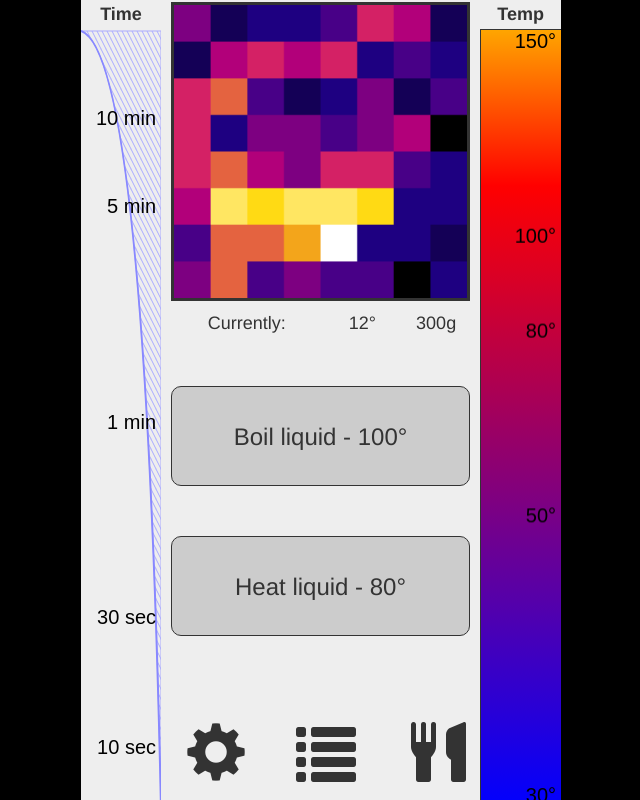
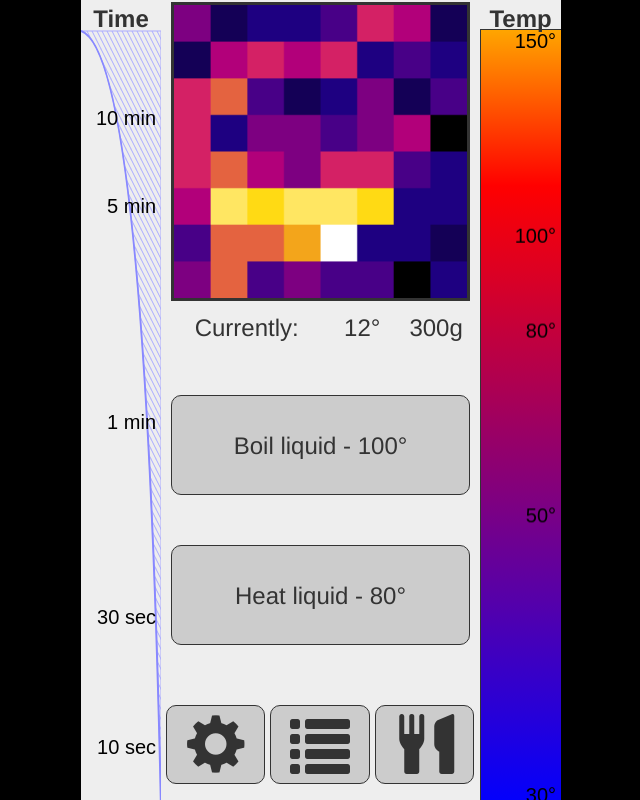
Before and after one commit to LodLabs/microwave-gui, a plain HTML site: page start.html in a window 1280 px wide. Shown: the whole page, without its empty margins (319-959 px from the left). Drawn offline with nearby package versions, Linux system fonts and the light colour scheme.

Commit message:
Tweaked appearance

```diff
--- a/start.css
+++ b/start.css
@@ -14,7 +14,7 @@ body {
 	height: 800px;
 	margin: auto;
 	background-color: #EEE;
-	font-size: 18px;
+	font-size: 24px;
 }
 
 #time_column {
@@ -85,15 +85,20 @@ body {
 
 #extras {
 	display: table;
-	width: 330px;
+	border-spacing: 5px;
+	width: 318px;
 	position: absolute;
 	bottom: 0px;
 	margin-bottom: 20px;
 }
 
-#extras div {
+#extras > div {
 	display: table-cell;
 	text-align: center;
+	border: thin solid;
+	background-color: #CCC;
+	border-radius: 10px;
+	padding-top: 8px;
 }
 
 #extras .glyphicon {
@@ -116,7 +121,6 @@ body {
 	text-align: center;
 	height: 100px;
 	line-height: 60px; /* height-padding = 100-20-20 */
-	font-size: 24px;
 	background-color: #CCC;
 	border-radius: 10px;
 }
--- a/start.html
+++ b/start.html
@@ -38,15 +38,15 @@
 					Heat liquid - 80&deg;
 				</div>
 				<div id="extras">
-					<div id="menu_settings">
+					<div id="menu_settings" class="">
 						<span class="glyphicon glyphicon-cog" aria-hidden="true"></span>
 						<span class="sr-only">Settings</span>
 					</div>
-					<div id="menu_recipies">
+					<div id="menu_recipies" class="">
 						<span class="glyphicon glyphicon-list" aria-hidden="true"></span>
 						<span class="sr-only">Recipies</span>
 					</div>
-					<div id="menu_qCooks">
+					<div id="menu_qCooks" class="">
 						<span class="glyphicon glyphicon-cutlery" aria-hidden="true"></span>
 						<span class="sr-only">Quick cooks</span>
 					</div>
```
